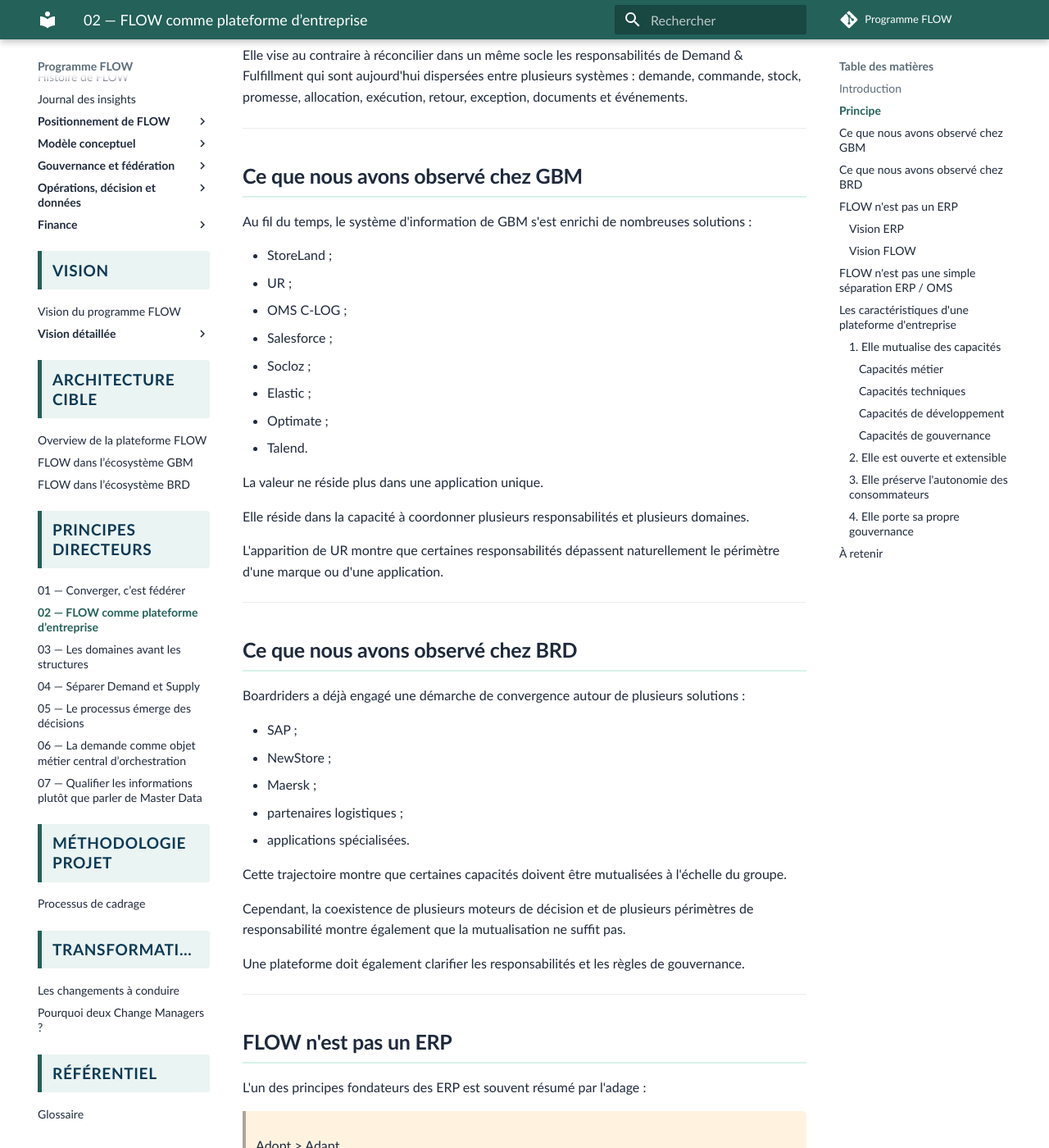
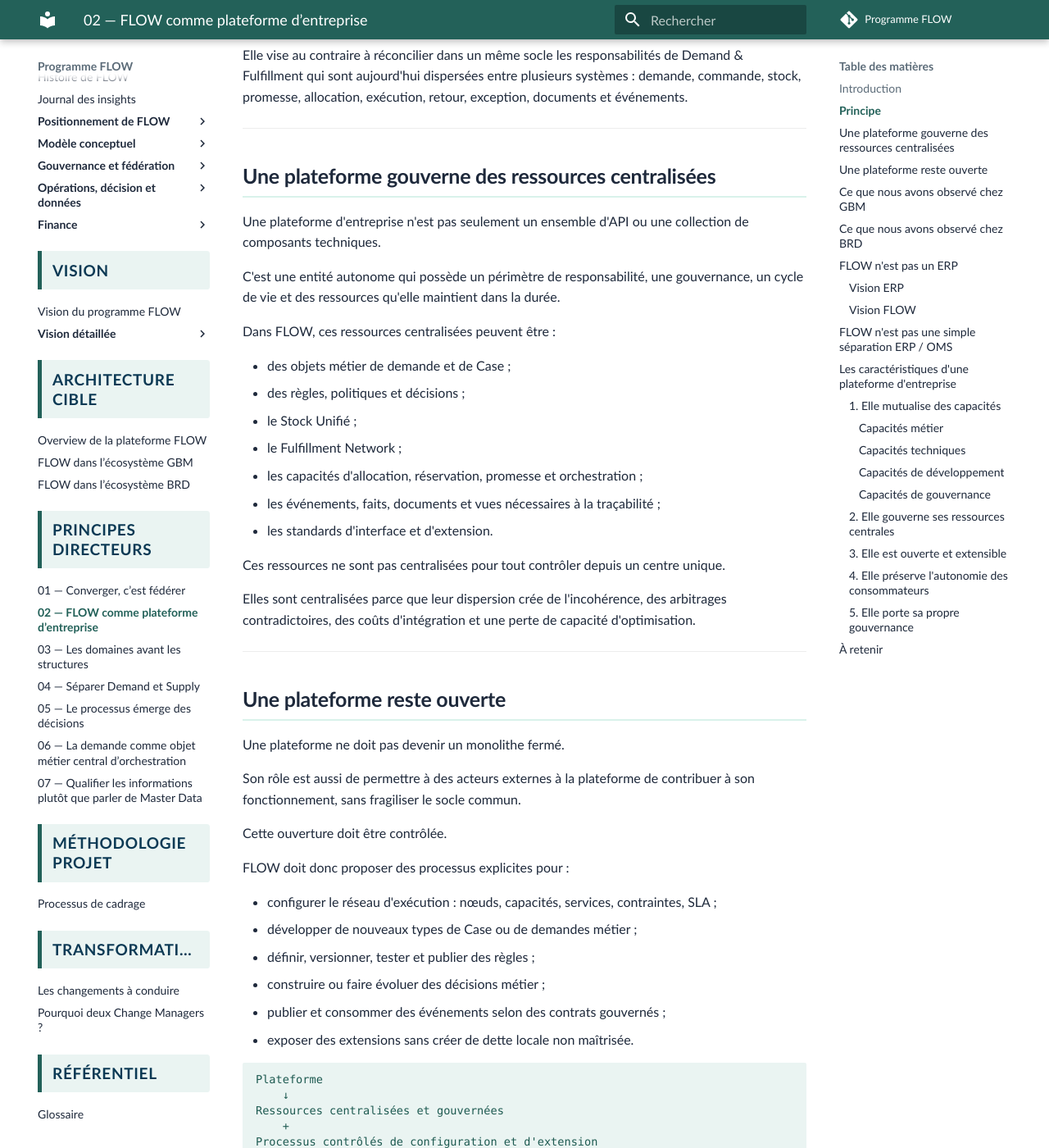
Before and after one commit to laurent-sintes/FLOW-Program, an MkDocs documentation site: the page built from docs/principes-directeurs/2-flow-comme-plateforme-d-entreprise.md, in a window 1280 px wide and 1400 px high, scrolled down 1081 px. Shown: the whole window at 82% size. Built offline with MkDocs 1.6.1 and Material for MkDocs 9.7.7, drawn with Linux system fonts in a browser that asks for light colours; comment, search, counter and statistics services are not loaded; some of the changed text lies outside the part shown.

Commit message:
Préciser la définition de plateforme d'entreprise FLOW

````diff
--- a/docs/principes-directeurs/2-flow-comme-plateforme-d-entreprise.md
+++ b/docs/principes-directeurs/2-flow-comme-plateforme-d-entreprise.md
@@ -30,6 +30,61 @@
 Cette plateforme ne doit pas être comprise comme une couche supplémentaire placée entre ERP et OMS.
 
 Elle vise au contraire à réconcilier dans un même socle les responsabilités de Demand & Fulfillment qui sont aujourd'hui dispersées entre plusieurs systèmes : demande, commande, stock, promesse, allocation, exécution, retour, exception, documents et événements.
+
+---
+
+## Une plateforme gouverne des ressources centralisées
+
+Une plateforme d'entreprise n'est pas seulement un ensemble d'API ou une collection de composants techniques.
+
+C'est une entité autonome qui possède un périmètre de responsabilité, une gouvernance, un cycle de vie et des ressources qu'elle maintient dans la durée.
+
+Dans FLOW, ces ressources centralisées peuvent être :
+
+- des objets métier de demande et de Case ;
+- des règles, politiques et décisions ;
+- le Stock Unifié ;
+- le Fulfillment Network ;
+- les capacités d'allocation, réservation, promesse et orchestration ;
+- les événements, faits, documents et vues nécessaires à la traçabilité ;
+- les standards d'interface et d'extension.
+
+Ces ressources ne sont pas centralisées pour tout contrôler depuis un centre unique.
+
+Elles sont centralisées parce que leur dispersion crée de l'incohérence, des arbitrages contradictoires, des coûts d'intégration et une perte de capacité d'optimisation.
+
+---
+
+## Une plateforme reste ouverte
+
+Une plateforme ne doit pas devenir un monolithe fermé.
+
+Son rôle est aussi de permettre à des acteurs externes à la plateforme de contribuer à son fonctionnement, sans fragiliser le socle commun.
+
+Cette ouverture doit être contrôlée.
+
+FLOW doit donc proposer des processus explicites pour :
+
+- configurer le réseau d'exécution : nœuds, capacités, services, contraintes, SLA ;
+- développer de nouveaux types de Case ou de demandes métier ;
+- définir, versionner, tester et publier des règles ;
+- construire ou faire évoluer des décisions métier ;
+- publier et consommer des événements selon des contrats gouvernés ;
+- exposer des extensions sans créer de dette locale non maîtrisée.
+
+```text
+Plateforme
+    ↓
+Ressources centralisées et gouvernées
+    +
+Processus contrôlés de configuration et d'extension
+```
+
+C'est cette combinaison qui distingue une plateforme d'une application centralisée classique.
+
+Une application centralisée cherche surtout à faire faire.
+
+Une plateforme cherche aussi à permettre à d'autres de configurer, étendre et consommer ses capacités dans un cadre maîtrisé.
 
 ---
 
@@ -180,7 +235,20 @@
 - Lifecycle Management
 - Standards
 
-### 2. Elle est ouverte et extensible
+### 2. Elle gouverne ses ressources centrales
+
+FLOW doit posséder une gouvernance propre sur les ressources dont la cohérence est critique.
+
+Cela implique :
+
+- des owners identifiés ;
+- des règles d'évolution ;
+- des contrôles de qualité ;
+- une gestion du cycle de vie ;
+- des mécanismes d'arbitrage ;
+- une observabilité opérationnelle.
+
+### 3. Elle est ouverte et extensible
 
 FLOW expose ses capacités au travers de :
 
@@ -190,9 +258,13 @@
 - projections de données ;
 - flux analytiques.
 
-De nouvelles capacités, règles ou services peuvent être intégrés sans remettre en cause l'ensemble de la plateforme.
+Mais l'ouverture ne se limite pas à la consommation.
 
-### 3. Elle préserve l'autonomie des consommateurs
+Elle doit aussi permettre à des domaines externes de configurer et d'étendre la plateforme selon des processus gouvernés.
+
+De nouvelles capacités, règles, décisions, types de Case ou services peuvent être intégrés sans remettre en cause l'ensemble de la plateforme.
+
+### 4. Elle préserve l'autonomie des consommateurs
 
 FLOW ne cherche pas à imposer :
 
@@ -205,7 +277,7 @@
 >
 > Les consommateurs construisent les expériences.
 
-### 4. Elle porte sa propre gouvernance
+### 5. Elle porte sa propre gouvernance
 
 Une plateforme est un actif partagé.
 
@@ -227,6 +299,10 @@
 
 FLOW ne juxtapose pas ERP et OMS : il cherche à réconcilier les responsabilités de Demand & Fulfillment dans un socle cohérent.
 
+FLOW gouverne des ressources centralisées lorsque leur dispersion crée de l'incohérence.
+
+FLOW reste ouvert grâce à des processus contrôlés de configuration, d'extension et de consommation.
+
 FLOW n'est pas une recherche du progiciel idéal.
 
 FLOW est une recherche du bon niveau de mutualisation des capacités et du bon lieu de vérité pour les responsabilités transverses.
````
